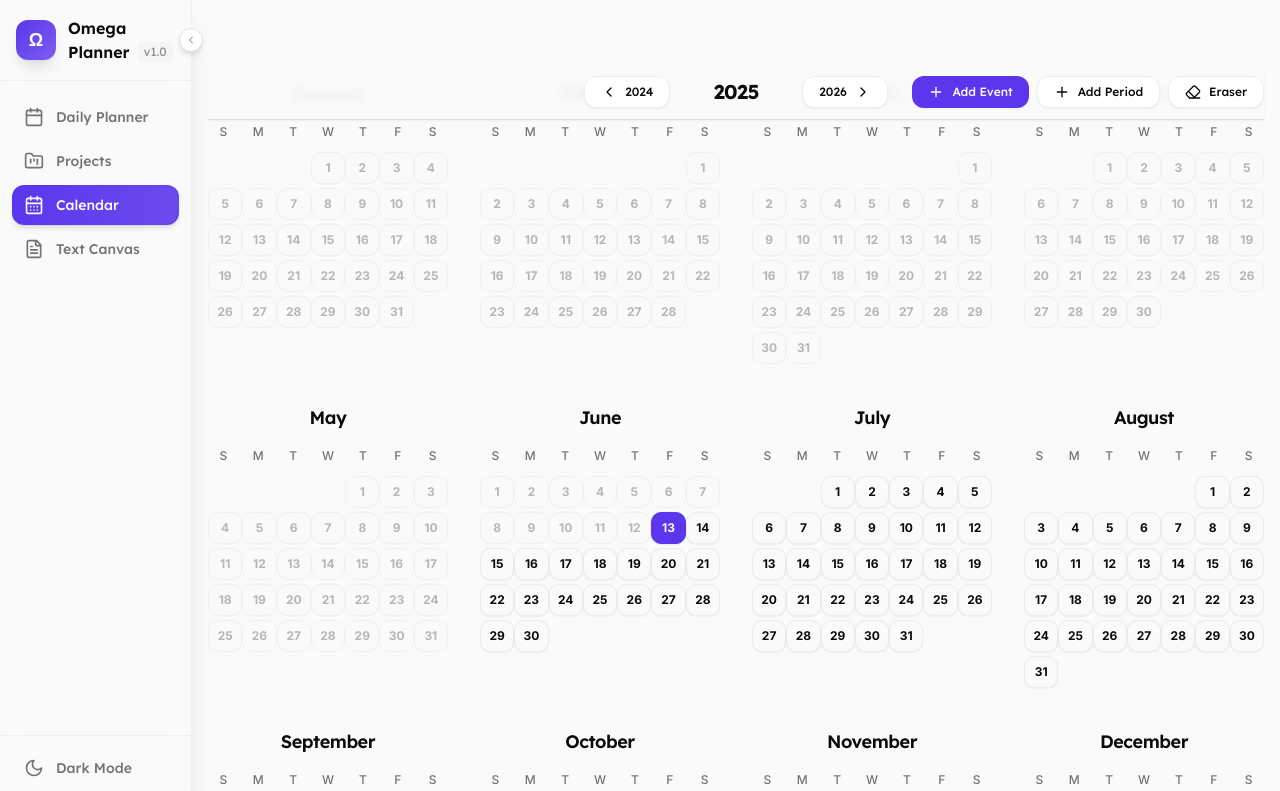
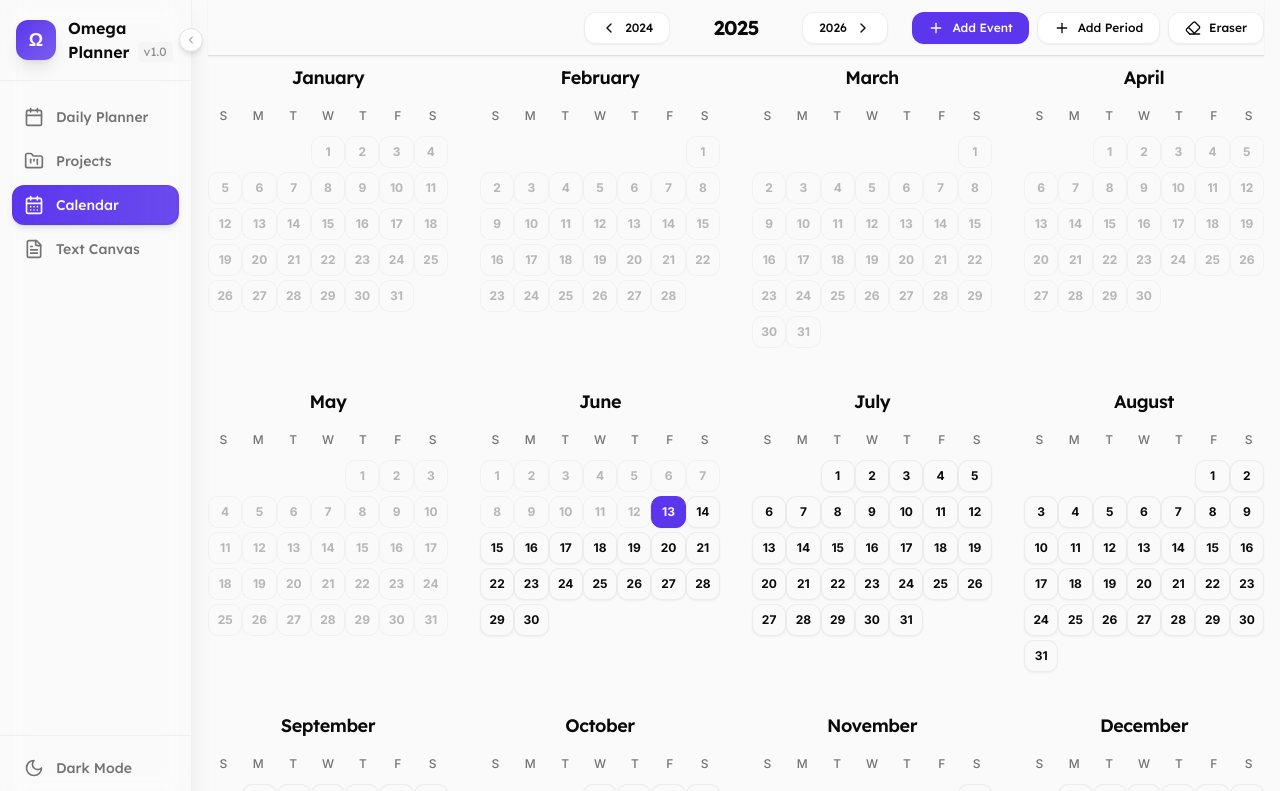
Before and after one commit to obihughes/omega-planner, a Next.js app: page /calendar in a window 1280 px wide. Shown: the top 791 px of the page. Built offline with nearby package versions, Linux system fonts and the light colour scheme.

Commit message:
Remove excess top spacing across all pages after sidebar navigation

```diff
--- a/app/calendar/page.tsx
+++ b/app/calendar/page.tsx
@@ -59,7 +59,7 @@ export default function CalendarPage() {
   return (
     <AppLayout>
 
-      <div className="max-w-7xl mx-auto px-4 py-6">
+      <div className="max-w-7xl mx-auto px-4 pb-6">
         {/* Calendar Component */}
         <YearCalendar
           data={data}
--- a/app/documents/page.tsx
+++ b/app/documents/page.tsx
@@ -9,7 +9,7 @@ const Documents = lazy(() => import('@/components/documents/Documents'));
 export default function DocumentsPage() {
   return (
     <AppLayout>
-      <div className="p-6">
+      <div className="px-6 pb-6">
         <div className="max-w-7xl mx-auto">
           <Suspense fallback={
             <div className="flex items-center justify-center h-96">
--- a/app/page.tsx
+++ b/app/page.tsx
@@ -9,7 +9,7 @@ import { AppLayout } from '@/components/ui/AppLayout';
 export default function Home() {
   return (
     <AppLayout>
-      <div className="p-6">
+      <div className="px-6 pb-6">
         <div className="max-w-7xl mx-auto">
           <Suspense fallback={
             <div className="flex items-center justify-center h-96">
--- a/app/projects/page.tsx
+++ b/app/projects/page.tsx
@@ -292,7 +292,7 @@ export default function ProjectsPage() {
 
   return (
     <AppLayout>
-      <div className="container mx-auto px-6 py-6">
+      <div className="container mx-auto px-6 pb-6">
         <Tabs value={activeView} onValueChange={(value: string) => setActiveView(value as 'active' | 'archived' | 'calendar')}>
           <div className="flex items-center justify-between mb-6">
             <TabsList className="grid w-fit grid-cols-3 bg-card/50 backdrop-blur-sm border border-border/50">
--- a/components/calendar/YearCalendar.tsx
+++ b/components/calendar/YearCalendar.tsx
@@ -703,8 +703,8 @@ export function YearCalendar({
     <div className={`${className} relative`}>
       {/* Year Navigation & Controls */}
       <div
-        className="sticky top-16 z-40 bg-background/95 backdrop-blur-sm flex items-center justify-center gap-4 relative border-b border-border shadow-sm h-14 -mb-14 -mt-6"
-        style={{ position: 'sticky', top: '4rem', zIndex: 40 }}
+        className="sticky top-0 z-40 bg-background/95 backdrop-blur-sm flex items-center justify-center gap-4 relative border-b border-border shadow-sm h-14 -mb-14"
+        style={{ position: 'sticky', top: '0', zIndex: 40 }}
       >
         <div className="flex-1"> {headerLeftControls}</div>
 
@@ -773,7 +773,7 @@ export function YearCalendar({
 
       {/* 12-Month Grid */}
       <div className={cn(
-        "grid grid-cols-1 md:grid-cols-2 lg:grid-cols-3 xl:grid-cols-4 gap-x-8 gap-y-10 transition-opacity pt-14 mt-6",
+        "grid grid-cols-1 md:grid-cols-2 lg:grid-cols-3 xl:grid-cols-4 gap-x-8 gap-y-10 transition-opacity pt-14 mt-2",
         {
           'cursor-crosshair': eraserMode,
           'opacity-50 pointer-events-none': isLoading
```
